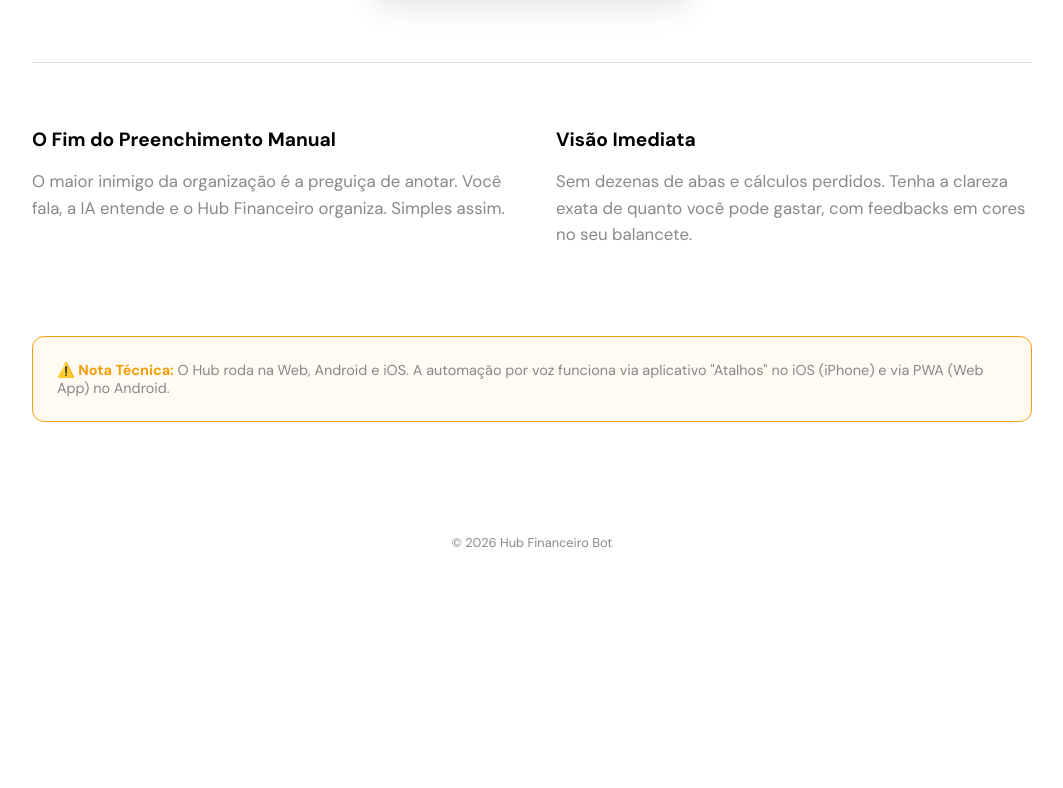
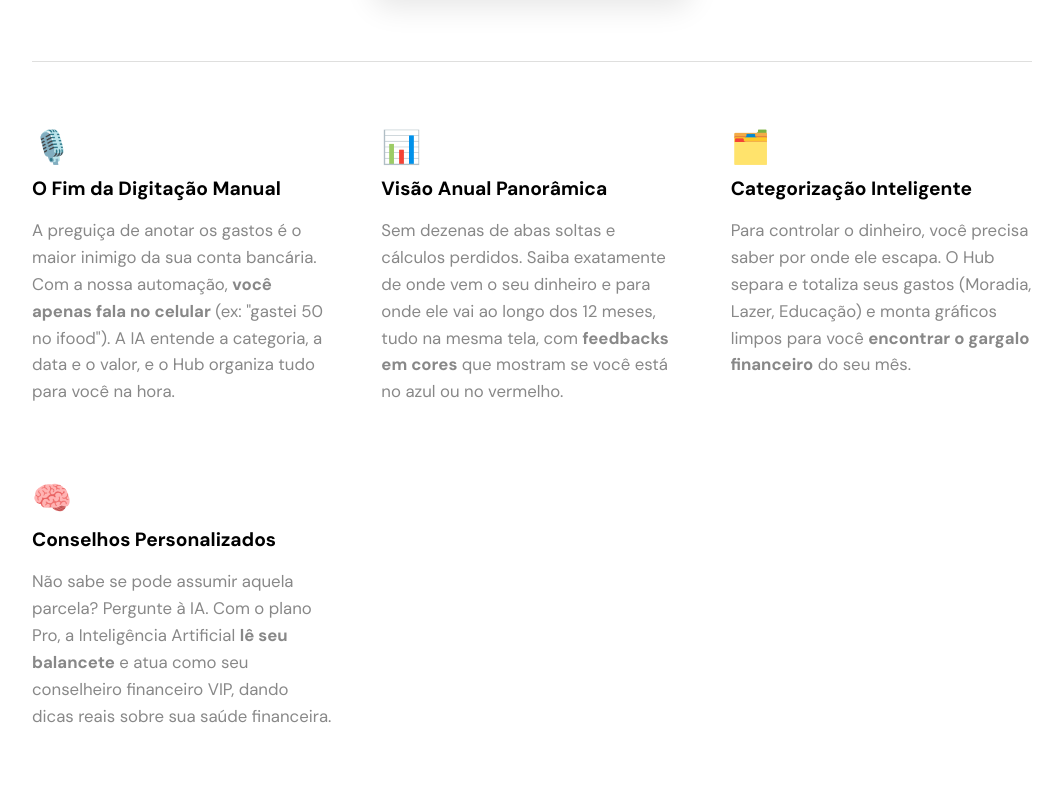
Before and after one commit to oipedrori/hubfinanceiro, a Next.js app: page / in a window 1280 px wide. Shown: the part 1232-2020 px from the top of the page, without its empty margins (108-1171 px from the left). Before the commit the page ends 1815 px from the top, so only its background shows below. Built offline with nearby package versions, Linux system fonts and the light colour scheme; no server answers.

Commit message:
fix: remove bordas da imagem 3d e expande features da landing page

```diff
--- a/app/globals.css
+++ b/app/globals.css
@@ -368,7 +368,6 @@ a {
   box-shadow: -15px 25px 50px rgba(0, 0, 0, 0.15);
   transform: rotateY(15deg) rotateX(5deg);
   transition: transform 0.5s ease;
-  border: 1px solid var(--border);
   margin-left: -10%; /* Pull slightly out of bounds for effect */
 }
 
@@ -538,7 +537,6 @@ a {
   border-radius: 16px;
   box-shadow: 0 10px 30px rgba(0,0,0,0.1);
   margin: 2.5rem 0;
-  border: 1px solid var(--border);
 }
 
 .lp-aside {
--- a/app/page.tsx
+++ b/app/page.tsx
@@ -215,15 +215,35 @@ function LandingContent() {
 
           <div className="lp-divider" style={{margin: '4rem 0'}}></div>
 
-          {/* Features e Bonus Ultra-Minimalistas */}
+          {/* Features Expandidas e Mais Persuasivas */}
           <div style={{display: 'grid', gridTemplateColumns: 'repeat(auto-fit, minmax(280px, 1fr))', gap: '3rem', marginBottom: '4rem'}}>
             <div>
-              <h3 style={{fontSize: '1.2rem', marginBottom: '1rem'}}>O Fim do Preenchimento Manual</h3>
-              <p className="lp-text">O maior inimigo da organização é a preguiça de anotar. Você fala, a IA entende e o Hub Financeiro organiza. Simples assim.</p>
+              <span style={{fontSize: '2rem', display: 'block', marginBottom: '0.5rem'}}>🎙️</span>
+              <h3 style={{fontSize: '1.2rem', marginBottom: '1rem'}}>O Fim da Digitação Manual</h3>
+              <p className="lp-text">
+                A preguiça de anotar os gastos é o maior inimigo da sua conta bancária. Com a nossa automação, <strong>você apenas fala no celular</strong> (ex: "gastei 50 no ifood"). A IA entende a categoria, a data e o valor, e o Hub organiza tudo para você na hora.
+              </p>
             </div>
             <div>
-              <h3 style={{fontSize: '1.2rem', marginBottom: '1rem'}}>Visão Imediata</h3>
-              <p className="lp-text">Sem dezenas de abas e cálculos perdidos. Tenha a clareza exata de quanto você pode gastar, com feedbacks em cores no seu balancete.</p>
+              <span style={{fontSize: '2rem', display: 'block', marginBottom: '0.5rem'}}>📊</span>
+              <h3 style={{fontSize: '1.2rem', marginBottom: '1rem'}}>Visão Anual Panorâmica</h3>
+              <p className="lp-text">
+                Sem dezenas de abas soltas e cálculos perdidos. Saiba exatamente de onde vem o seu dinheiro e para onde ele vai ao longo dos 12 meses, tudo na mesma tela, com <strong>feedbacks em cores</strong> que mostram se você está no azul ou no vermelho.
+              </p>
+            </div>
+            <div>
+              <span style={{fontSize: '2rem', display: 'block', marginBottom: '0.5rem'}}>🗂️</span>
+              <h3 style={{fontSize: '1.2rem', marginBottom: '1rem'}}>Categorização Inteligente</h3>
+              <p className="lp-text">
+                Para controlar o dinheiro, você precisa saber por onde ele escapa. O Hub separa e totaliza seus gastos (Moradia, Lazer, Educação) e monta gráficos limpos para você <strong>encontrar o gargalo financeiro</strong> do seu mês.
+              </p>
+            </div>
+            <div>
+              <span style={{fontSize: '2rem', display: 'block', marginBottom: '0.5rem'}}>🧠</span>
+              <h3 style={{fontSize: '1.2rem', marginBottom: '1rem'}}>Conselhos Personalizados</h3>
+              <p className="lp-text">
+                Não sabe se pode assumir aquela parcela? Pergunte à IA. Com o plano Pro, a Inteligência Artificial <strong>lê seu balancete</strong> e atua como seu conselheiro financeiro VIP, dando dicas reais sobre sua saúde financeira.
+              </p>
             </div>
           </div>
 
```
